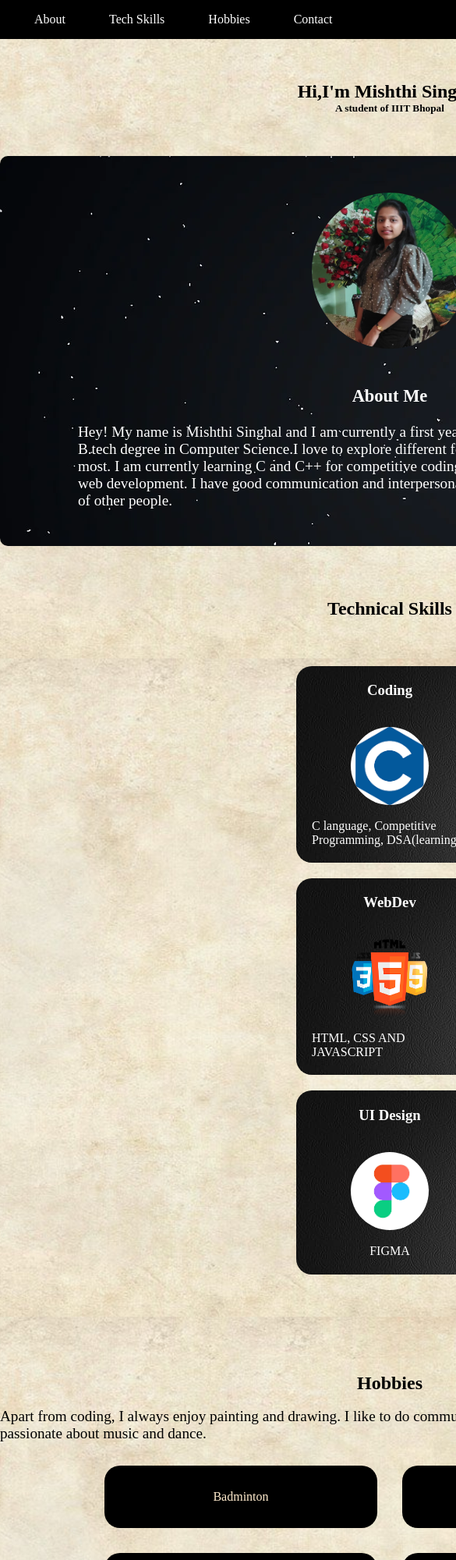
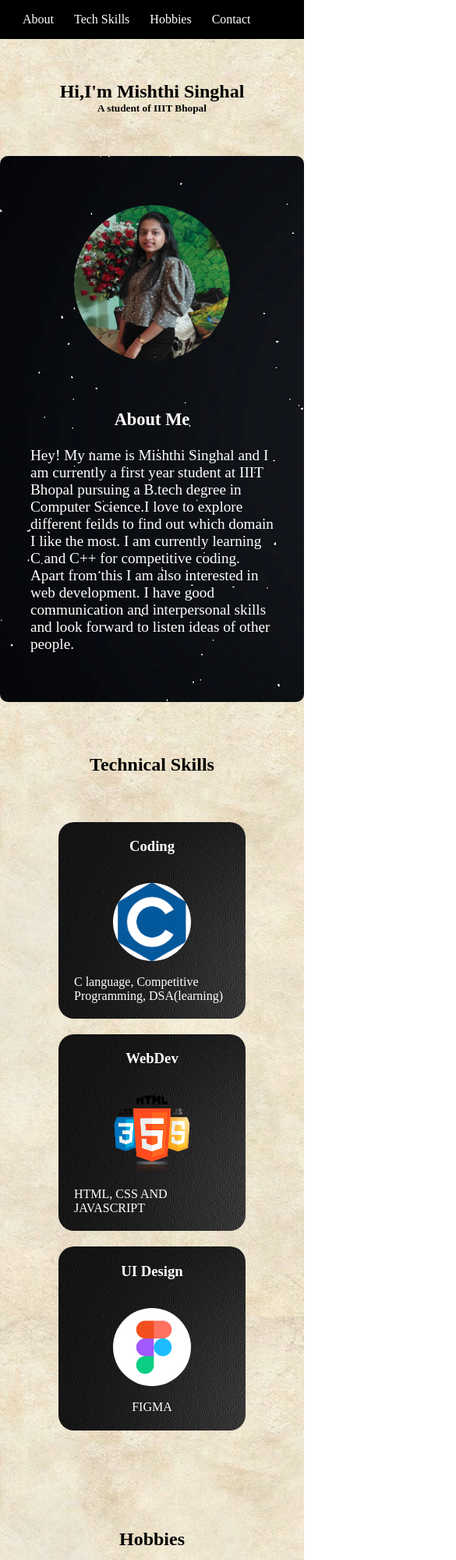
Before and after one commit to Mishthisinghal/portfolio, a plain HTML site: page index.html in a window 390 px wide. Shown: the top 2000 px of the page at 78% size, 585 px wide, since content can reach past the window. Drawn offline with Linux system fonts and the light colour scheme.

Commit message:
responsive

```diff
--- a/css/phone.css
+++ b/css/phone.css
@@ -1,16 +1,14 @@
-body{
-    width: fit-content;
-}
+
 #navbar{
-    background-size: 100% 100%;
+    background-size:cover;
     width:100%;
     align-content: center;
-    margin:auto;
+    margin:0px;
 }
 #intro{
     width:100%;
     align-content: center;
-    margin:auto;
+    margin:0px;
 }
 
 
@@ -25,32 +23,63 @@ body{
 #aboutme{
     display: flex;
     flex-direction: column;
-    width: 800px;
+    width:80%;
     justify-content: center;
     align-items: center;
+
 }
 #tech{
     flex-direction: column;
     height: 800px;
-    width:1000px;
+    width:100%;
     align-content: center;
     margin: 50px auto;
 
 }
 #head{
     height: 600px;
-    width:1000px;
+    width:100%;
     align-content: center;
     margin: 230px auto;
 }
 #hobhead{
-    width:1000px;
+    width:100%;
     align-content: center;
     margin:auto;
 
 }
 #contact{
-    width:1000px;
+    width:100%;
     align-content: center;
     margin:80px auto;
 }
+#myhobbies{
+    width: 100%;
+}
+#mycontact{
+    width: 100%;
+}
+@media only screen and (max-width:800px){
+    #hobbies{
+        display: flex;
+        flex-direction: column;
+        align-items: center;
+        justify-content: center;
+    }
+}
+@media only screen and (max-width:500px){
+    .item{
+        margin: 0px 5px;
+    }
+    #mainintro{
+        height: 600px;
+    }
+}
+@media only screen and (max-width:400px){
+    #mainintro{
+        height: 700px;
+    }
+    .hobitem{
+        width: 280px;
+    }
+}
--- a/css/style.css
+++ b/css/style.css
@@ -114,6 +114,9 @@ a:hover{
 }
 #hobhead p{
     font-size:larger;
+    width: 90%;
+    justify-content: center;
+    align-items: center;
 }
 #hobbies{
     display: grid;
--- a/index.html
+++ b/index.html
@@ -3,7 +3,7 @@
 <head>
     <meta charset="UTF-8">
     <meta http-equiv="X-UA-Compatible" content="IE=edge">
-    <meta name="viewport" content="width=device-width, initial-scale=1.0">
+    <meta name="viewport" content="width=device-width, height=device-height, initial-scale=1.0, minimum-scale=1.0">
     <title>portfolio</title>
     <link rel="stylesheet" href="css/style.css">
     <link rel="stylesheet" media="screen and (max-width:1010px)" href="css/phone.css">
```
